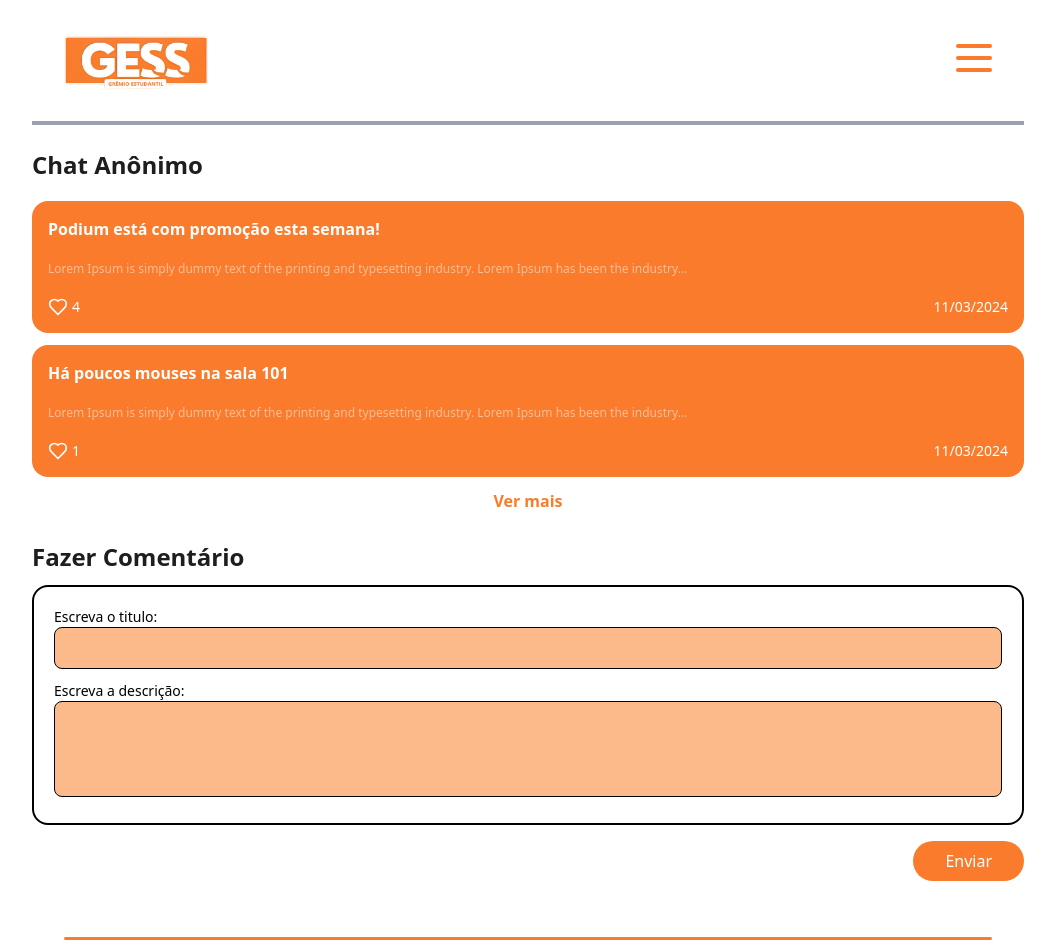
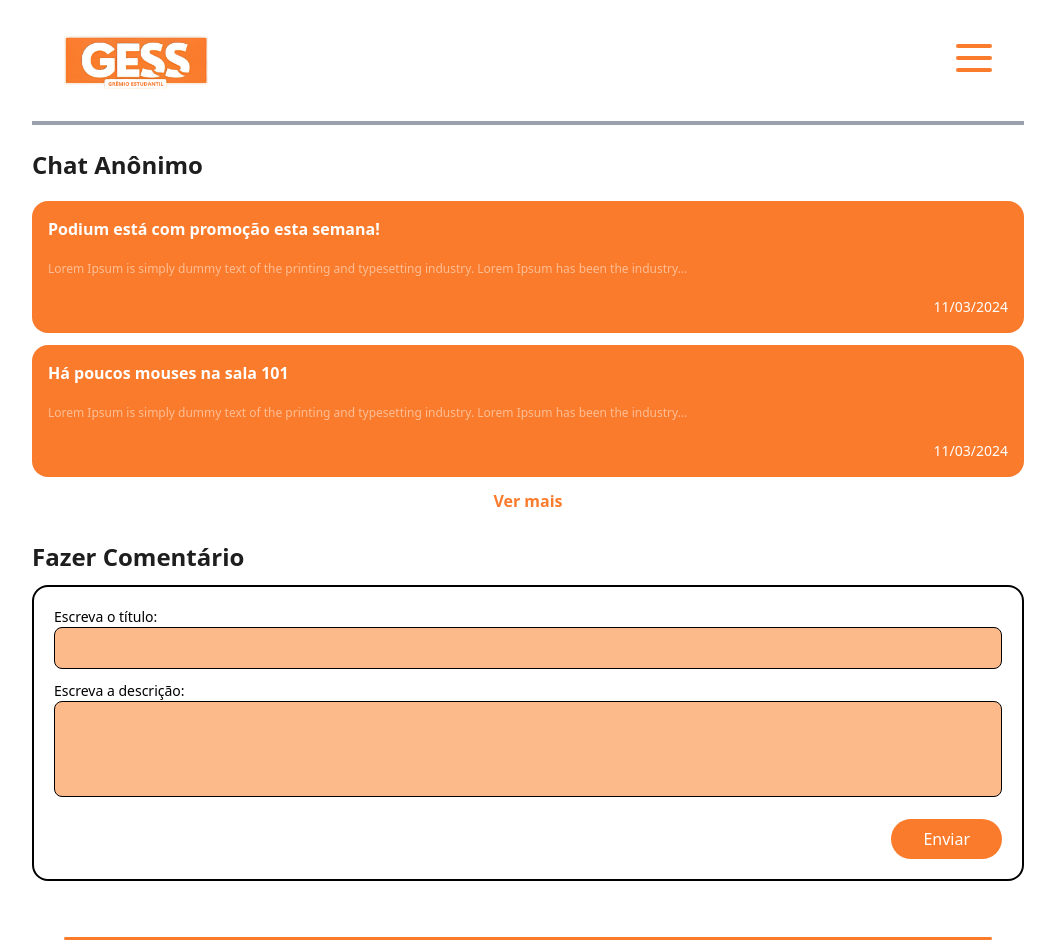
Before and after one commit to ArthurJuwer/site-gess, a Next.js app: page /chatsenac in a window 1280 px wide. Shown: the top 952 px of the page, without its empty margins (112-1167 px from the left). Built offline with nearby package versions, Linux system fonts and the light colour scheme.

Commit message:
estrutura pré-montada

```diff
--- a/src/app/chatsenac/page.jsx
+++ b/src/app/chatsenac/page.jsx
@@ -1,42 +1,62 @@
 'use client'
+
 import CardComment from '@/components/CardComment'
 import { Heart } from 'lucide-react'
 import React, { useState } from 'react'
 
+
+// import emailjs from '@emailjs/browser'
+// INSTALAR
+
 export default function ChatSenac() {
-
   const comments = [
     {
       titulo: 'Podium está com promoção esta semana!',
       texto: 'Lorem Ipsum is simply dummy text of the printing and typesetting industry. Lorem Ipsum has been the industry...',
-      curtidas: 4,
       data: '11/03/2024'
     },
     {
       titulo: 'Há poucos mouses na sala 101',
       texto: 'Lorem Ipsum is simply dummy text of the printing and typesetting industry. Lorem Ipsum has been the industry...',
-      curtidas: 1,
       data: '11/03/2024'
     },
     {
       titulo: 'Faltam poucos dias para Interséries!',
       texto: 'Lorem Ipsum is simply dummy text of the printing and typesetting industry. Lorem Ipsum has been the industry...',
-      curtidas: 2,
       data: '11/03/2024'
     }
   ]
 
-  // Estado para controlar quantos comentários mostrar
   const [showAll, setShowAll] = useState(false)
+  const [formData, setFormData] = useState({ titulo: '', descricao: '' })
 
-  // Lógica para mostrar até dois comentários ou todos dependendo do estado
   const displayedComments = showAll ? comments : comments.slice(0, 2)
+
+  const handleChange = (e) => {
+    setFormData({ ...formData, [e.target.name]: e.target.value })
+  }
+
+  const sendEmail = (e) => {
+    e.preventDefault()
+
+    emailjs.send('YOUR_SERVICE_ID', 'YOUR_TEMPLATE_ID', {
+      titulo: formData.titulo,
+      descricao: formData.descricao,
+    }, 'YOUR_PUBLIC_KEY')
+    .then((response) => {
+      alert('Email enviado com sucesso!')
+      setFormData({ titulo: '', descricao: '' })
+    })
+    .catch((error) => {
+      console.error('Erro ao enviar o email:', error)
+      alert('Erro ao enviar o email')
+    })
+  }
 
   return (
     <div className='flex flex-col gap-5 p-6 xl:px-0'>
       <h1 className='text-2xl font-bold text-[#1E1E1E]'>Chat Anônimo</h1>
-      <div className="flex flex-col gap-2 xl:gap-3">
-        {/* Renderizando os CardComments com base no estado de exibição */}
+      <div className='flex flex-col gap-2 xl:gap-3'>
         {displayedComments.map((comment, index) => (
           <CardComment
             key={index}
@@ -48,28 +68,38 @@ export default function ChatSenac() {
         ))}
 
         {comments.length > 2 && (
-          <button
-            onClick={() => setShowAll(!showAll)} // Alterna entre mostrar todos ou apenas 2
-            className='text-[#FA7B2B] font-semibold cursor-pointer'
-          >
+          <button onClick={() => setShowAll(!showAll)} className='text-[#FA7B2B] font-semibold cursor-pointer'>
             {showAll ? 'Ver menos' : 'Ver mais'}
           </button>
         )}
 
         <h1 className='text-2xl font-bold text-[#1E1E1E] mt-4'>Fazer Comentário</h1>
-        <div className="border-2 border-black p-5 rounded-2xl flex flex-col gap-3">
-          <div className="">
-            <h4 className='text-sm '>Escreva o titulo:</h4>
-            <input type="text" name="" id="" className='bg-[#FCB98A] border border-black w-full rounded-lg p-2' />
+        <form onSubmit={sendEmail} className='border-2 border-black p-5 rounded-2xl flex flex-col gap-3'>
+          <div>
+            <h4 className='text-sm'>Escreva o título:</h4>
+            <input
+              type='text'
+              name='titulo'
+              value={formData.titulo}
+              onChange={handleChange}
+              className='bg-[#FCB98A] border border-black w-full rounded-lg p-2'
+              required
+            />
           </div>
-          <div className="">
-            <h4 className='text-sm '>Escreva a descrição:</h4>
-            <textarea type="text" name="" id="" className='resize-none bg-[#FCB98A] border border-black w-full rounded-lg p-2 h-24 ' />
+          <div>
+            <h4 className='text-sm'>Escreva a descrição:</h4>
+            <textarea
+              name='descricao'
+              value={formData.descricao}
+              onChange={handleChange}
+              className='resize-none bg-[#FCB98A] border border-black w-full rounded-lg p-2 h-24'
+              required
+            />
           </div>
-        </div>
-        <div className="flex justify-end mt-1">
-          <button className='text-white bg-[#FA7B2B] p-2 px-8 rounded-3xl'>Enviar</button>
-        </div>
+          <div className='flex justify-end mt-1'>
+            <button type='submit' className='text-white bg-[#FA7B2B] p-2 px-8 rounded-3xl'>Enviar</button>
+          </div>
+        </form>
       </div>
     </div>
   )
--- a/src/components/CardComment.jsx
+++ b/src/components/CardComment.jsx
@@ -1,16 +1,13 @@
 import { Heart } from 'lucide-react'
 import React from 'react'
 
-export default function CardComment({titulo, texto, curtidas, data}) {
+export default function CardComment({titulo, texto, data}) {
   return (
     <div className="w-full bg-[#FA7B2B] rounded-2xl p-4 text-white flex flex-col gap-5">
         <h1 className='font-semibold'>{titulo}</h1>
         <p className='text-xs text-[#FDBD95]'>{texto}</p>
         <div className="flex justify-between">
-            <div className="flex items-center gap-1 text-sm">
-                <Heart className='size-5' fill='transparent'/>
-                <h3>{curtidas}</h3>
-            </div>
+            <span className=""></span>
             <h3 className='text-sm'>{data}</h3>
         </div>
     </div>
```
